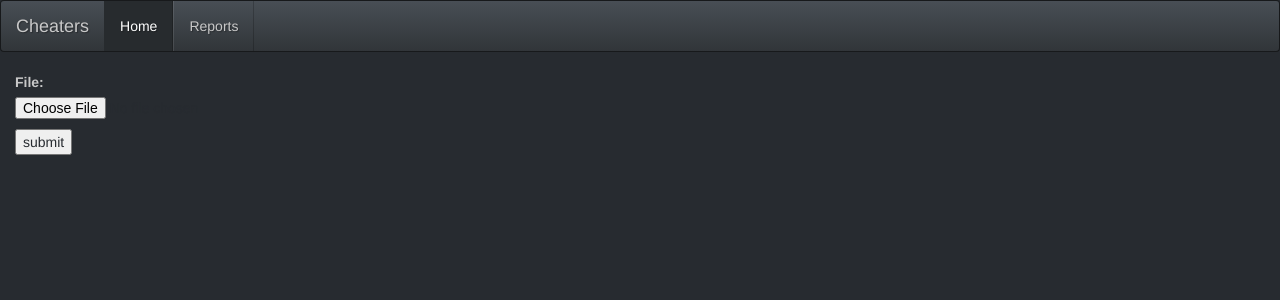
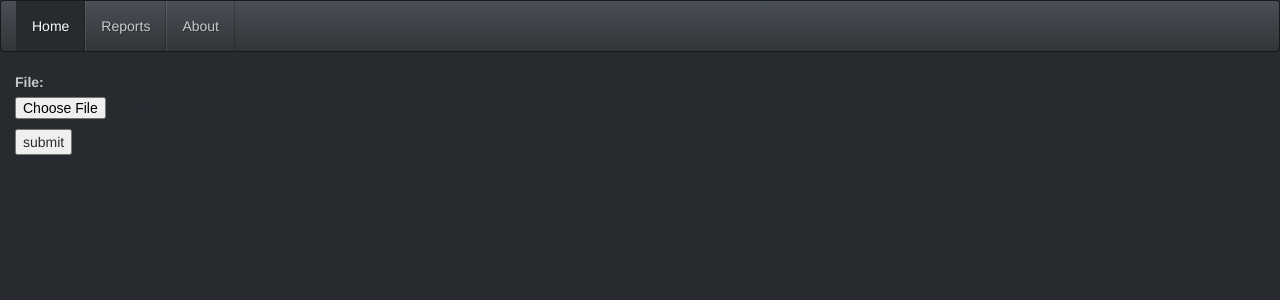
Before and after one commit to ornotandrew/cheaters, a Django app: page / in a window 1280 px wide. Shown: the top 300 px of the page. Run offline with Django 3.2, Linux system fonts and the light colour scheme; some libraries are stand-ins or nearby versions.

Commit message:
Renamed files (was left out of last commit). Changed navbar slightly

```diff
--- a/app/templates/Layout.html
+++ b/app/templates/Layout.html
@@ -20,13 +20,13 @@
 				<span class="icon-bar"></span>
 				<span class="icon-bar"></span>
 			</button>
-			<a class="navbar-brand" href="#">Cheaters</a>
 		</div>
 
 		<div class="navbar-collapse collapse navbar-responsive-collapse">
 			<ul class="nav navbar-nav">
 				<li class="active"><a href="{% url 'fileupload' %}">Home</a></li>
 				<li><a href="{% url 'report_list' %}">Reports</a></li>
+                <li><a href="{% url 'fileupload' %}">About</a></li>
 
 			</ul>
 		</div>
```
